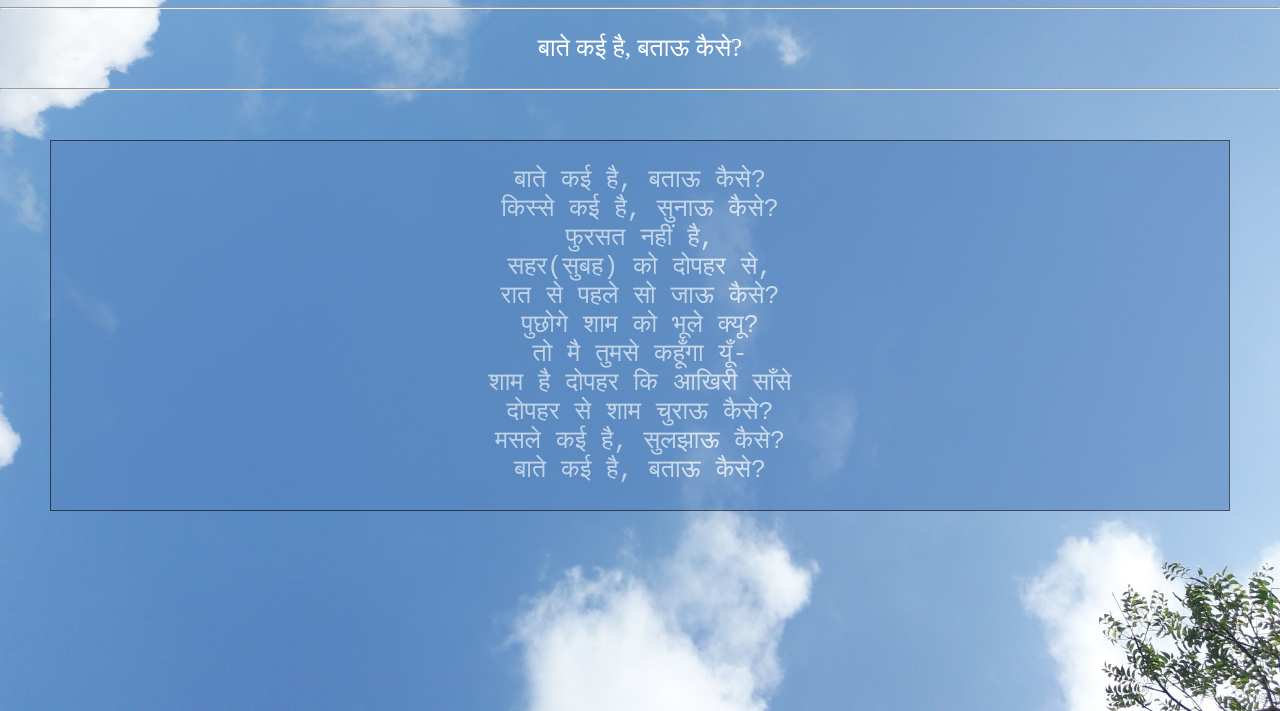
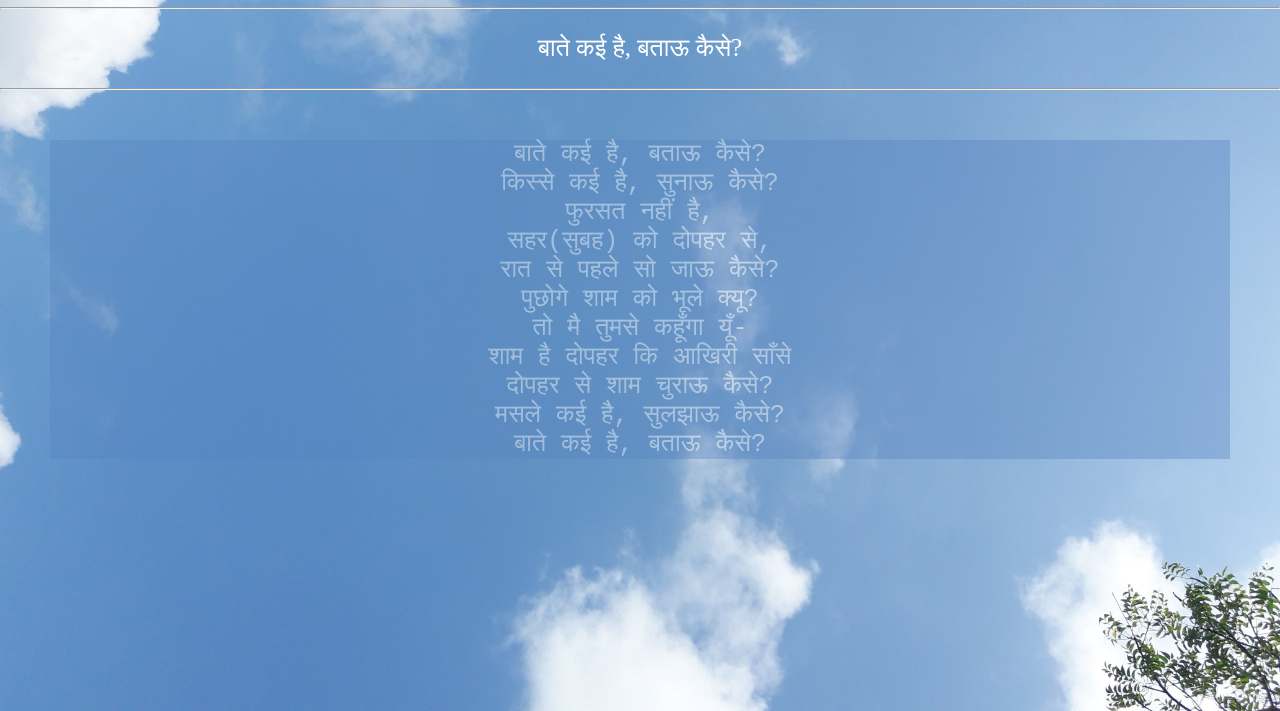
Before and after one commit to chahalakadami/chahalakadami.github.io, a plain HTML site: page baatein_kai_hai.html in a window 1280 px wide. Shown: the part 89-800 px from the top of the page. Drawn offline with Linux system fonts and the light colour scheme.

Commit message:
Update chahalakadmi.css

```diff
--- a/chahalakadmi.css
+++ b/chahalakadmi.css
@@ -20,6 +20,6 @@ font-size: 25px;
 div.transbox {
   margin: 50px;
   background-color: #5785c0;
-  border: 1px solid black;
-  opacity: 0.6;
+  border: 0px solid black;
+  opacity: 0.4;
 }
```
